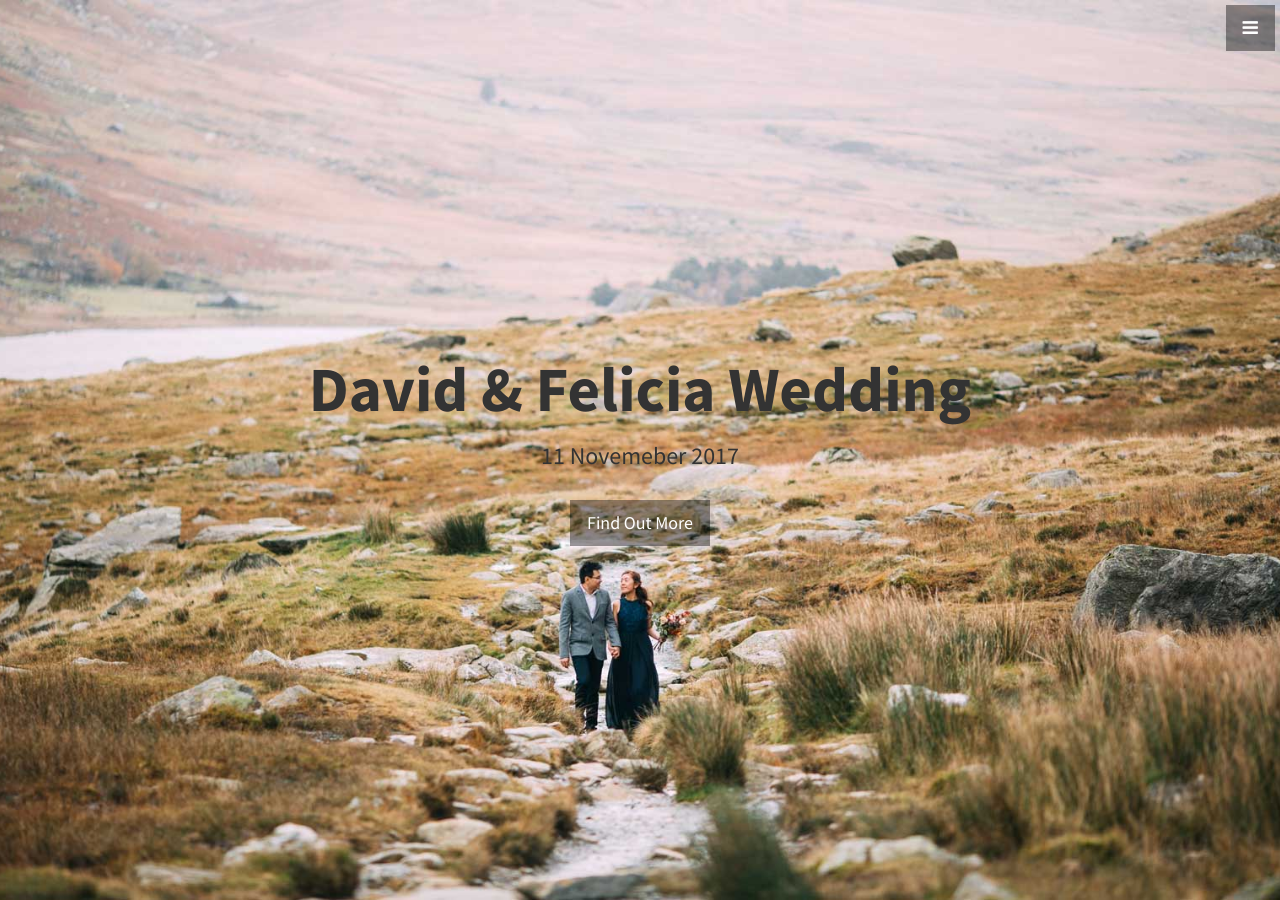
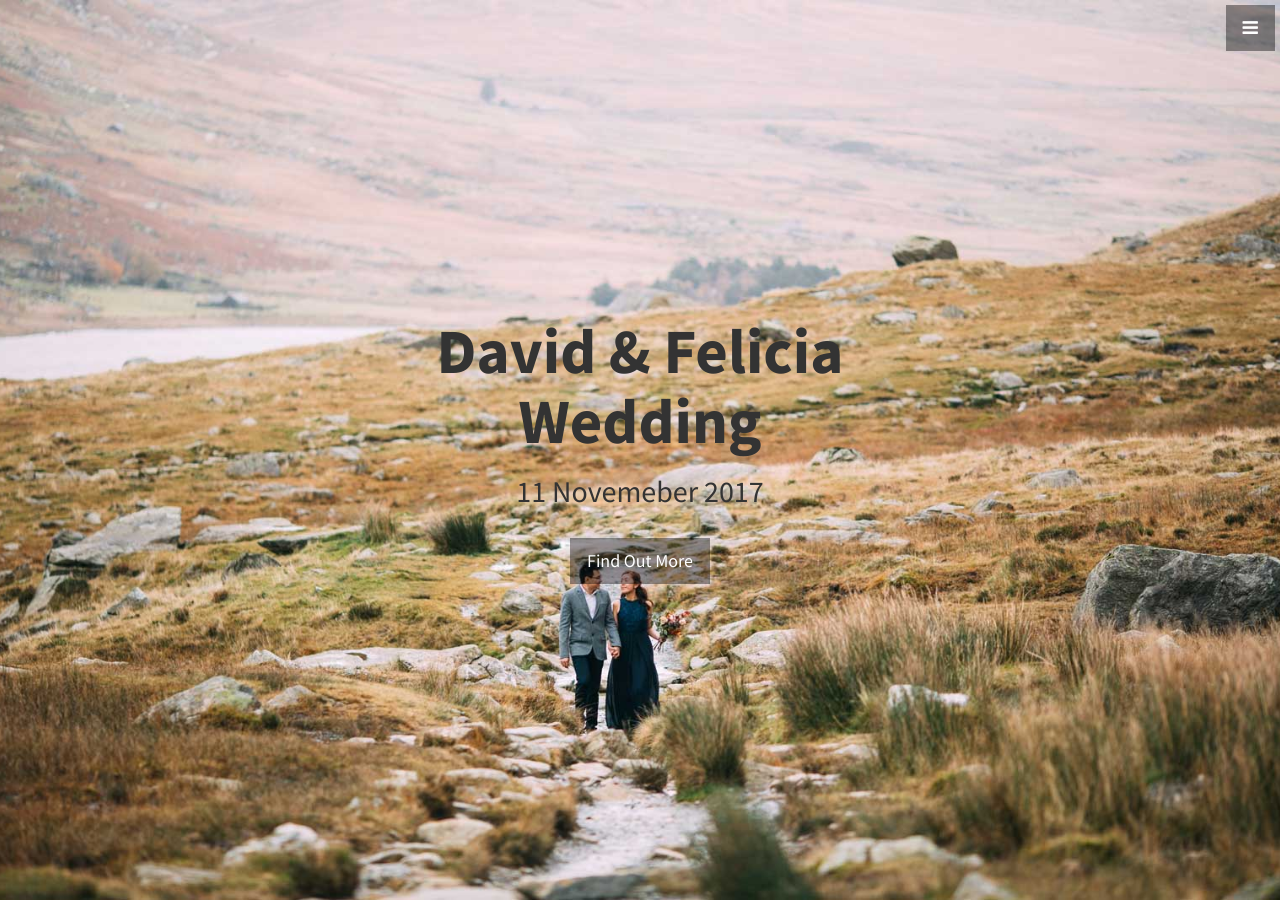
Before and after one commit to davidfelicia/davidfelicia.github.io, a Jekyll site: the page built from index.html, in a window 1280 px wide and 900 px high. Built offline with Jekyll 4.4.1, drawn with Linux system fonts in a browser that asks for light colours.

```diff
--- a/_includes/header.html
+++ b/_includes/header.html
@@ -1,7 +1,8 @@
 <header id="top" class="header">
   <div class="text-vertical-center">
-    <h1>David & Felicia Wedding</h1>
-    <h3>11 Novemeber 2017</h3>
+    <h1>David & Felicia </h1>
+    <h1>Wedding</h1>
+    <h2>11 Novemeber 2017</h2>
     <br>
     <a href="#about" class="btn btn-dark btn-lg">Find Out More</a>
   </div>
```
